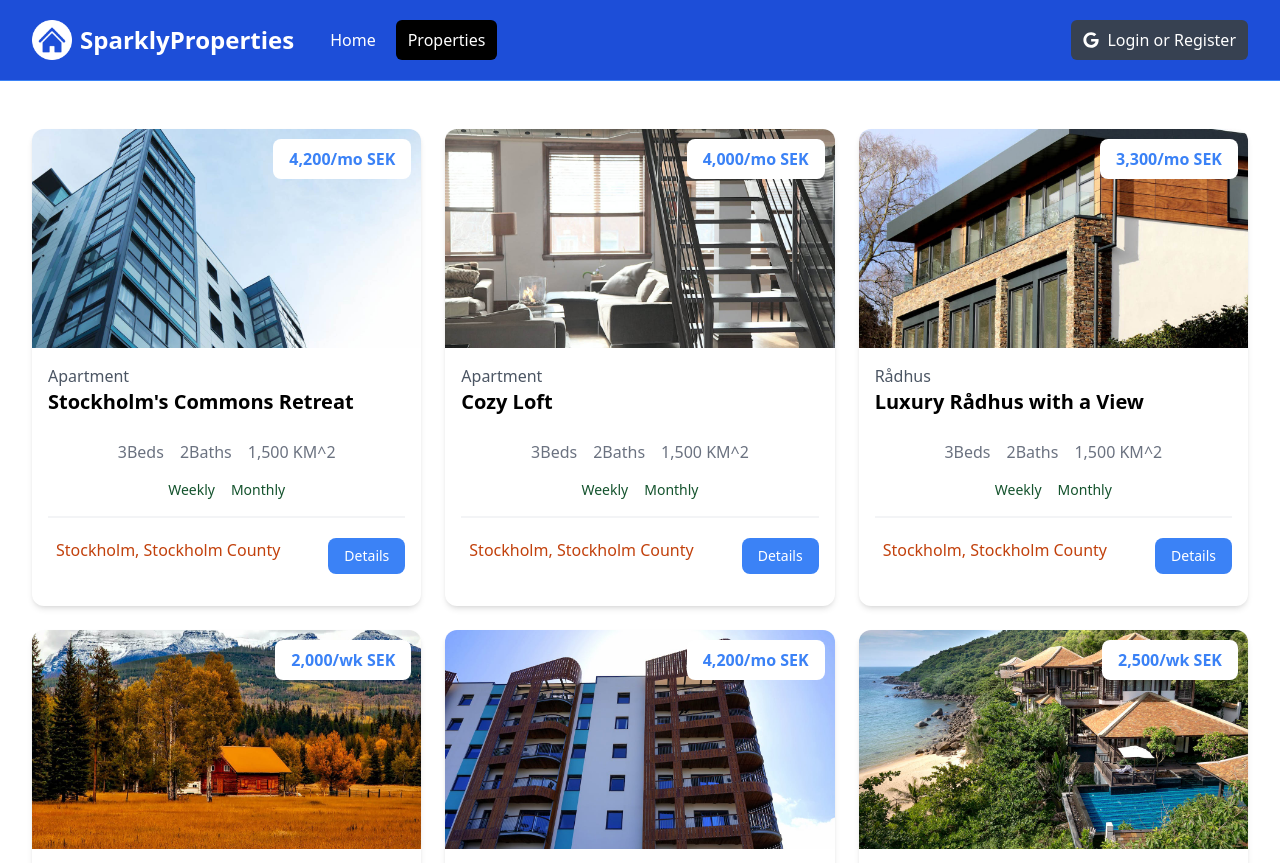
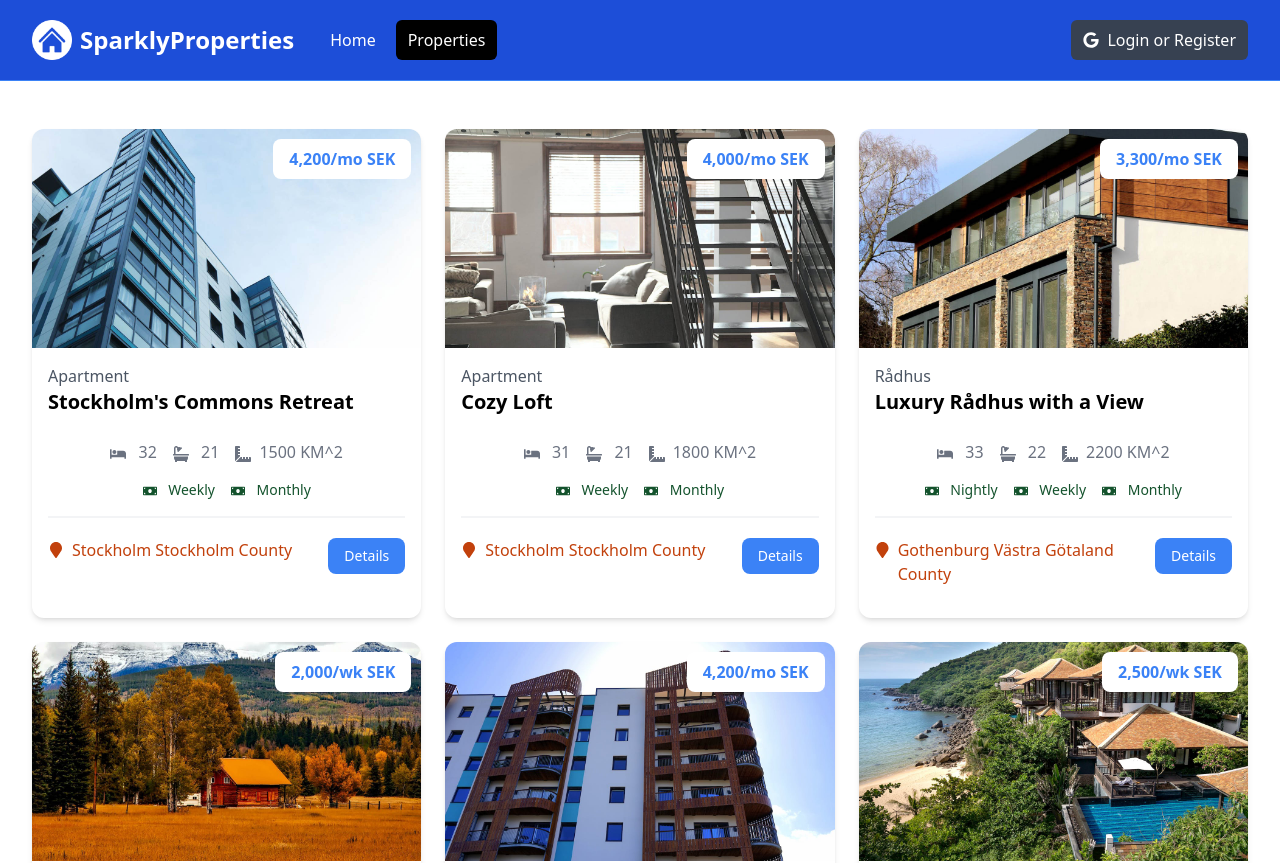
Before and after one commit to BeckiWordsworth/sparkly-property-website, a Next.js app: page /properties in a window 1280 px wide. Shown: the top 863 px of the page. Built offline with nearby package versions, Linux system fonts and the light colour scheme.

Commit message:
More dynamic parts and adding icons to make it look pretty

```diff
--- a/components/PropertyCard.jsx
+++ b/components/PropertyCard.jsx
@@ -1,6 +1,7 @@
 import React from "react";
 import Image from "next/image";
 import Link from "next/link";
+import { FaBed, FaBath, FaRulerCombined, FaMoneyBill, FaMapMarker } from "react-icons/fa";
 
 const PropertyCard = ({ property }) => {
   const getRateDisplay = () => {
@@ -36,35 +37,49 @@ const PropertyCard = ({ property }) => {
 
         <div className="flex justify-center gap-4 text-gray-500 mb-4">
           <p>
-            <i className="fa-solid fa-bed"></i> 3<span className="md:hidden lg:inline">Beds</span>
+            <FaBed className="inline mr-2" /> 3<span className="md:hidden lg:inline">{property.beds}</span>{" "}
           </p>
           <p>
-            <i className="fa-solid fa-bath"></i> 2<span className="md:hidden lg:inline">Baths</span>
+            <FaBath className="inline mr-2" /> 2<span className="md:hidden lg:inline">{property.baths}</span>{" "}
           </p>
           <p>
-            <i className="fa-solid fa-ruler-combined"></i>
-            1,500 <span className="md:hidden lg:inline">KM^2</span>
+            <FaRulerCombined className="inline mr-2" />
+            {property.square_feet} <span className="md:hidden lg:inline">KM^2</span>
           </p>
         </div>
 
         <div className="flex justify-center gap-4 text-green-900 text-sm mb-4">
-          <p>
-            <i className="fa-solid fa-money-bill"></i> Weekly
-          </p>
-          <p>
-            <i className="fa-solid fa-money-bill"></i> Monthly
-          </p>
+          {property.rates.nightly && (
+            <p>
+              <FaMoneyBill className="inline mr-2" /> Nightly
+            </p>
+          )}
+
+          {property.rates.weekly && (
+            <p>
+              <FaMoneyBill className="inline mr-2" /> Weekly
+            </p>
+          )}
+
+          {property.rates.weekly && (
+            <p>
+              <FaMoneyBill className="inline mr-2" /> Monthly
+            </p>
+          )}
         </div>
 
         <div className="border border-gray-100 mb-5"></div>
 
         <div className="flex flex-col lg:flex-row justify-between mb-4">
           <div className="flex align-middle gap-2 mb-4 lg:mb-0">
-            <i className="fa-solid fa-location-dot text-lg text-orange-700"></i>
-            <span className="text-orange-700"> Stockholm, Stockholm County </span>
+            <FaMapMarker className="text-orange-700 mt-1" />
+            <span className="text-orange-700">
+              {" "}
+              {property.location.city} {property.location.state}{" "}
+            </span>
           </div>
           <Link
-            href="property.html"
+            href={`/properties/${property._id}`}
             className="h-[36px] bg-blue-500 hover:bg-blue-600 text-white px-4 py-2 rounded-lg text-center text-sm"
           >
             Details
```
